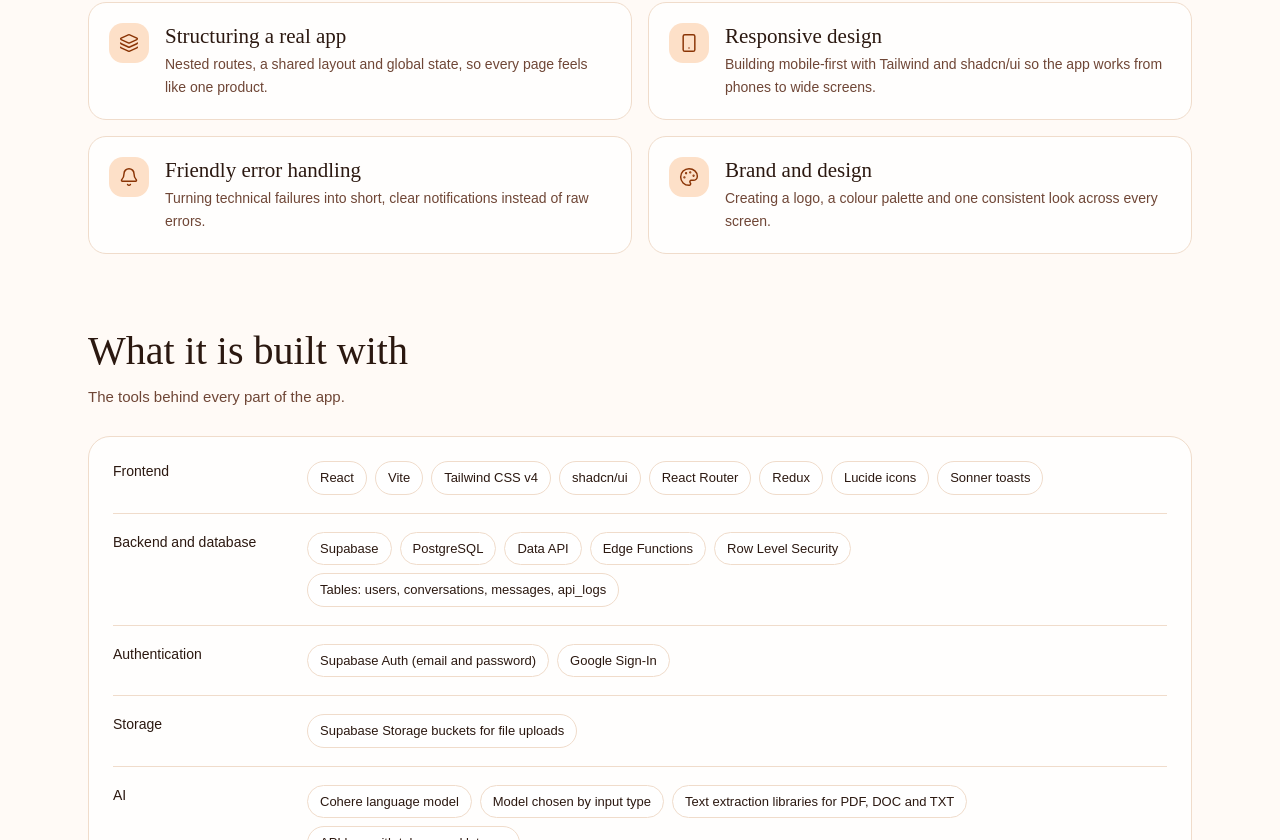
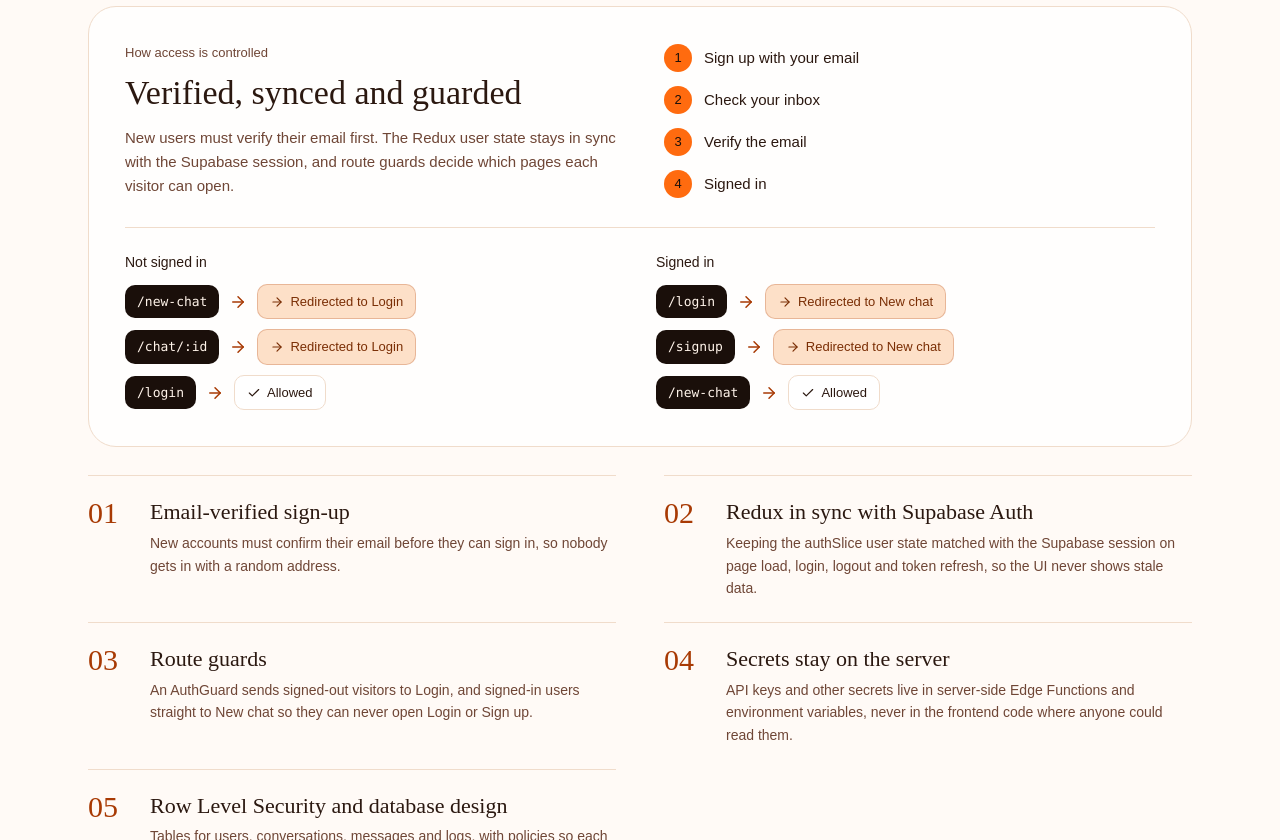
Before and after one commit to syedsuhaibhasan/kairo, a React (Vite) app in the folder kairo/: page / in a window 1280 px wide. Shown: the part 1900-2740 px from the top of the page. Built offline with nearby package versions, Linux system fonts and the light colour scheme; no server answers.

Commit message:
feat: add Home page component with portfolio overview and navigation

```diff
--- a/kairo/src/pages/Home.jsx
+++ b/kairo/src/pages/Home.jsx
@@ -1,6 +1,6 @@
 import { Fragment } from 'react'
 import { Link } from 'react-router-dom'
-import { ArrowRight, Database, Layers, Smartphone, Bell, Palette } from 'lucide-react'
+import { ArrowRight, Check, Database, Layers, Smartphone, Bell, Palette } from 'lucide-react'
 
 // Change these if your route paths are different.
 const ROUTES = { chat: '/new-chat', login: '/login', signup: '/signup' }
@@ -23,7 +23,35 @@ const BACKEND = [
   { title: 'Switching models by input', text: 'Choosing the model automatically from what the user sends: text only, text with an image, or a document with text.' },
   { title: 'Documents without a parser model', text: 'Cohere handles the language side. Instead of adding a separate parsing model, which would be slower, I extract text from PDF, DOC and TXT files with third-party libraries and send only the text to the LLM.' },
   { title: 'Logging every AI request', text: 'Saving each call to the database with the model, token counts, latency and status, for debugging and cost tracking.' },
-  { title: 'Authentication and Row Level Security', text: 'Email and Google sign-in with Supabase, database tables for users, chats and messages, and policies so each user only sees their own data.' },
+]
+
+const AUTH_STEPS = ['Sign up with your email', 'Check your inbox', 'Verify the email', 'Signed in']
+
+const GUARD_RULES = [
+  {
+    who: 'Not signed in',
+    rules: [
+      { route: '/new-chat', allowed: false, result: 'Redirected to Login' },
+      { route: '/chat/:id', allowed: false, result: 'Redirected to Login' },
+      { route: '/login', allowed: true, result: 'Allowed' },
+    ],
+  },
+  {
+    who: 'Signed in',
+    rules: [
+      { route: '/login', allowed: false, result: 'Redirected to New chat' },
+      { route: '/signup', allowed: false, result: 'Redirected to New chat' },
+      { route: '/new-chat', allowed: true, result: 'Allowed' },
+    ],
+  },
+]
+
+const SECURITY = [
+  { title: 'Email-verified sign-up', text: 'New accounts must confirm their email before they can sign in, so nobody gets in with a random address.' },
+  { title: 'Redux in sync with Supabase Auth', text: 'Keeping the authSlice user state matched with the Supabase session on page load, login, logout and token refresh, so the UI never shows stale data.' },
+  { title: 'Route guards', text: 'An AuthGuard sends signed-out visitors to Login, and signed-in users straight to New chat so they can never open Login or Sign up.' },
+  { title: 'Secrets stay on the server', text: 'API keys and other secrets live in server-side Edge Functions and environment variables, never in the frontend code where anyone could read them.' },
+  { title: 'Row Level Security and database design', text: 'Tables for users, conversations, messages and logs, with policies so each user can only see their own data.' },
 ]
 
 const FRONTEND = [
@@ -35,8 +63,8 @@ const FRONTEND = [
 
 const STACK = [
   { label: 'Frontend', items: ['React', 'Vite', 'Tailwind CSS v4', 'shadcn/ui', 'React Router', 'Redux', 'Lucide icons', 'Sonner toasts'] },
-  { label: 'Backend and database', items: ['Supabase', 'PostgreSQL', 'Data API', 'Edge Functions', 'Row Level Security', 'Tables: users, conversations, messages, api_logs'] },
-  { label: 'Authentication', items: ['Supabase Auth (email and password)', 'Google Sign-In'] },
+  { label: 'Backend and database', items: ['Supabase', 'PostgreSQL', 'Data API', 'Edge Functions', 'Row Level Security', 'Server-side secrets', 'Tables: users, conversations, messages, api_logs'] },
+  { label: 'Authentication', items: ['Supabase Auth with email verification', 'Google Sign-In', 'Route guards', 'Redux authSlice synced with Supabase'] },
   { label: 'Storage', items: ['Supabase Storage buckets for file uploads'] },
   { label: 'AI', items: ['Cohere language model', 'Model chosen by input type', 'Text extraction libraries for PDF, DOC and TXT', 'API logs with tokens and latency'] },
   { label: 'Tooling and deployment', items: ['Bun', 'Git and GitHub', 'Vercel'] },
@@ -56,9 +84,15 @@ const btnOutline = `${btnBase} border-[#F0DCCB] bg-white hover:bg-[#FFF3EA]`
 const socialBtn =
   'inline-flex items-center gap-2 rounded-full border border-[#F0DCCB] bg-white/90 px-[18px] py-[11px] text-sm font-medium text-[#2B1810] transition-colors hover:bg-white focus-visible:outline-none focus-visible:ring-2 focus-visible:ring-[#FF6B0F] focus-visible:ring-offset-2'
 
+// Model routing chips (dark panel)
 const chipInput = 'inline-block rounded-lg border border-white/20 bg-white/10 px-3 py-[7px] text-[13px] text-[#FFF4EA]'
 const chipStep = 'inline-block rounded-lg border border-dashed border-[#FFB27A] px-3 py-[7px] text-[13px] text-[#FFB27A]'
 const chipModel = 'inline-block rounded-lg bg-[#FF6B0F] px-3 py-[7px] text-[13px] font-medium text-[#1A0F0A]'
+
+// Route guard chips (light panel)
+const chipRoute = 'rounded-lg bg-[#1A0F0A] px-3 py-[7px] font-mono text-[13px] text-[#FFF4EA]'
+const chipAllowed = 'inline-flex items-center gap-1.5 rounded-lg border border-[#F0DCCB] bg-white px-3 py-[7px] text-[13px] text-[#2B1810]'
+const chipRedirect = 'inline-flex items-center gap-1.5 rounded-lg border border-[#A83A04]/25 bg-[#FDE0C8] px-3 py-[7px] text-[13px] text-[#7A2E05]'
 
 function GithubIcon() {
   return (
@@ -79,13 +113,31 @@ function LinkedinIcon() {
   )
 }
 
-// Arrow between steps; the hidden text keeps the flow readable for screen readers.
-function Arrow() {
+// Arrow between items; the hidden text keeps the flow readable for screen readers.
+function Arrow({ className = 'text-[#FFB27A]', label = 'then' }) {
   return (
     <>
-      <ArrowRight className="size-[18px] text-[#FFB27A]" aria-hidden="true" />
-      <span className="sr-only">then</span>
+      <ArrowRight className={`size-[18px] ${className}`} aria-hidden="true" />
+      <span className="sr-only">{label}</span>
     </>
+  )
+}
+
+function NumberedList({ items }) {
+  return (
+    <ol className="mt-7 grid gap-x-12 md:grid-cols-2">
+      {items.map(({ title, text }, i) => (
+        <li key={title} className="flex gap-[18px] border-t border-[#F0DCCB] py-[22px]">
+          <span aria-hidden="true" className="w-11 shrink-0 font-serif text-[30px] leading-none text-[#A83A04]">
+            {String(i + 1).padStart(2, '0')}
+          </span>
+          <div>
+            <h4 className="mb-1.5 font-serif text-[22px] font-normal leading-tight">{title}</h4>
+            <p className="text-sm leading-relaxed text-[#6F4636]">{text}</p>
+          </div>
+        </li>
+      ))}
+    </ol>
   )
 }
 
@@ -151,9 +203,9 @@ function Home() {
           </h2>
           <p className="mt-2.5 text-[15px] text-[#6F4636]">Lessons from building Kairo from scratch.</p>
 
+          {/* Backend and AI */}
           <h3 className="mt-14 font-serif text-[28px] font-normal leading-tight">Backend and AI</h3>
 
-          {/* Model routing panel */}
           <div className="mt-7 rounded-[28px] bg-[#1A0F0A] p-5 text-[#FFF4EA] sm:p-9">
             <div className="grid items-center gap-x-12 gap-y-7 lg:grid-cols-2">
               <div>
@@ -187,21 +239,65 @@ function Home() {
             </div>
           </div>
 
-          {/* Numbered backend lessons */}
-          <ol className="mt-7 grid gap-x-12 md:grid-cols-2">
-            {BACKEND.map(({ title, text }, i) => (
-              <li key={title} className="flex gap-[18px] border-t border-[#F0DCCB] py-[22px]">
-                <span aria-hidden="true" className="w-11 shrink-0 font-serif text-[30px] leading-none text-[#A83A04]">
-                  {String(i + 1).padStart(2, '0')}
-                </span>
-                <div>
-                  <h4 className="mb-1.5 font-serif text-[22px] font-normal leading-tight">{title}</h4>
-                  <p className="text-sm leading-relaxed text-[#6F4636]">{text}</p>
+          <NumberedList items={BACKEND} />
+
+          {/* Authentication and security */}
+          <h3 className="mt-14 font-serif text-[28px] font-normal leading-tight">Authentication and security</h3>
+
+          <div className="mt-7 rounded-[28px] border border-[#F0DCCB] bg-white/80 p-5 sm:p-9">
+            <div className="grid items-center gap-x-12 gap-y-7 lg:grid-cols-2">
+              <div>
+                <p className="text-[13px] text-[#6F4636]">How access is controlled</p>
+                <h4 className="mt-2.5 font-serif text-[clamp(26px,3.4vw,34px)] font-normal leading-[1.15]">
+                  Verified, synced and guarded
+                </h4>
+                <p className="mt-3.5 text-[15px] leading-relaxed text-[#6F4636]">
+                  New users must verify their email first. The Redux user state stays in sync with the Supabase session, and route guards decide which pages each visitor can open.
+                </p>
+              </div>
+              <ol className="flex flex-col gap-3.5">
+                {AUTH_STEPS.map((step, i) => (
+                  <li key={step} className="flex items-center gap-3">
+                    <span aria-hidden="true" className="flex size-7 shrink-0 items-center justify-center rounded-full bg-[#FF6B0F] text-[13px] font-medium text-[#1A0F0A]">
+                      {i + 1}
+                    </span>
+                    <span className="text-[15px]">{step}</span>
+                  </li>
+                ))}
+              </ol>
+            </div>
+
+            <div className="mt-7 grid gap-x-8 gap-y-6 border-t border-[#F0DCCB] pt-6 md:grid-cols-2">
+              {GUARD_RULES.map(({ who, rules }) => (
+                <div key={who}>
+                  <h5 className="text-sm font-medium">{who}</h5>
+                  <ul className="mt-3 flex flex-col gap-2.5">
+                    {rules.map(({ route, allowed, result }) => (
+                      <li key={route} className="flex flex-wrap items-center gap-2.5">
+                        <code className={chipRoute}>{route}</code>
+                        <Arrow className="text-[#A83A04]" label="leads to" />
+                        {allowed ? (
+                          <span className={chipAllowed}>
+                            <Check className="size-3.5" aria-hidden="true" />
+                            {result}
+                          </span>
+                        ) : (
+                          <span className={chipRedirect}>
+                            <ArrowRight className="size-3.5" aria-hidden="true" />
+                            {result}
+                          </span>
+                        )}
+                      </li>
+                    ))}
+                  </ul>
                 </div>
-              </li>
-            ))}
-          </ol>
+              ))}
+            </div>
+          </div>
 
+          <NumberedList items={SECURITY} />
+
+          {/* Frontend and product */}
           <h3 className="mt-14 font-serif text-[28px] font-normal leading-tight">Frontend and product</h3>
           <ul className="mt-6 grid gap-4 md:grid-cols-2">
             {FRONTEND.map(({ icon: Icon, title, text }) => (
```
